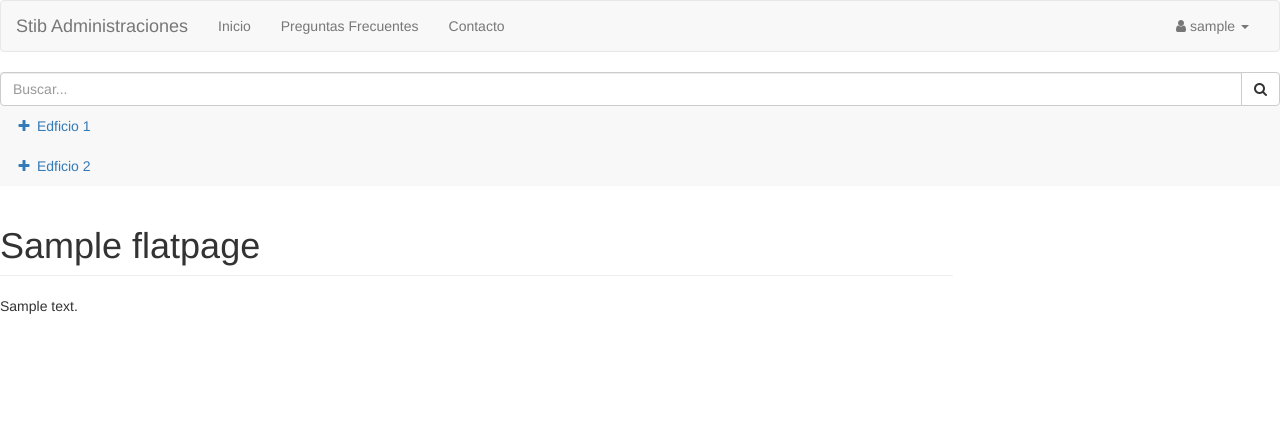
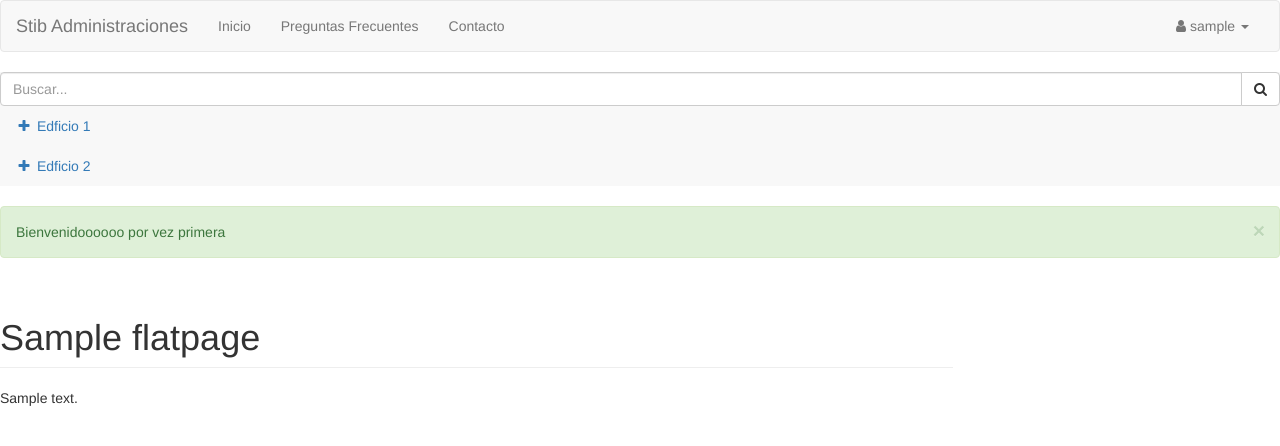
Before and after one commit to nfheredia/stib-administraciones, a Django app: template stib-administraciones/templates/flatpages/default.html in a window 1280 px wide. Shown: the top 446 px of the page. Run offline with Django 3.2, Linux system fonts and the light colour scheme; a user stored in the database is signed in; tables that the repository leaves empty hold one stand-in row (values such as "Sample post"); the template is opened without the code that fills it: most values are stand-ins (such as "Sample title", 1, 10 or a date in 2020); data that the repository does not hold is empty; parts of the project's set-up code (start-up, migrations or seed data) failed here and were passed over; some libraries are stand-ins or nearby versions.

Commit message:
WIP - Msj de bienvenida.

```diff
--- a/stib-administraciones/perfiles/forms.py
+++ b/stib-administraciones/perfiles/forms.py
@@ -9,4 +9,4 @@ class PerfilesForm(forms.ModelForm):
     """
     class Meta:
         model = Perfiles
-        exclude = ['user']
+        exclude = ['user', 'alerta_bienvenida']
--- a/stib-administraciones/perfiles/models.py
+++ b/stib-administraciones/perfiles/models.py
@@ -11,7 +11,7 @@ class Perfiles(TimeStampedModel):
     Perfiles de los usuarios.
     Para agregar informacion extra al modelo por defecto.
     """
-    user = models.ForeignKey(AUTH_USER_MODEL, verbose_name=u"Usuario")
+    user = models.ForeignKey(AUTH_USER_MODEL, verbose_name=u"Usuario", unique=True)
     nombre = models.CharField(blank=False, max_length=150, verbose_name=u"Nombre")
     telefono_fijo = models.CharField(blank=True, max_length=15, null=True, verbose_name=u"Teléfono Fijo")
     telefono_emergencia = models.CharField(blank=True, max_length=15, null=True, verbose_name=u"Teléfono de emergencia")
@@ -19,11 +19,17 @@ class Perfiles(TimeStampedModel):
     email_2 = models.EmailField(blank=True, null=True, verbose_name=u"Otro Email")
     direccion_oficina = models.CharField(blank=False, max_length=150, verbose_name=u"Dirección de la oficina")
     direccion_alternativa = models.CharField(blank=True, max_length=150, null=True, verbose_name=u"Dirección alternativa")
+    alerta_bienvenida = models.BooleanField(default=True, verbose_name=u"Mostrar alerta de bienvenida",
+                                            help_text=u"Este campo se utiliza para advertile al usuario que edite su perfil cuando ingresa por primera vez")
 
     def __unicode__(self):
         """ Muestro el nombre, sirve para el sitio de admin """
         return self.nombre
 
+    @classmethod
+    def mostrar_mensaje_bienvenida(cls, user_id):
+        return cls.objects.filter(user=user_id).get()
+
     class Meta:
         verbose_name = 'Perfiles'
         verbose_name_plural = 'Perfiles'
--- /dev/null
+++ b/stib-administraciones/perfiles/templatetags/perfiles_tags.py
@@ -0,0 +1,14 @@
+from django import template
+from ..models import Perfiles
+
+register = template.Library()
+
+@register.inclusion_tag('perfiles/mostrar_mensaje_bienvenida.html')
+def mostrar_mensaje_bienvenida(user_id):
+    """
+    Recibe el usuario logueado.
+    Devuelve en una variable si mostrar o no
+    el msg de bienvenida...
+    """
+    mostrar_msg = Perfiles.mostrar_mensaje_bienvenida(user_id)
+    return {"mostrar_msg": mostrar_msg.alerta_bienvenida}
--- a/stib-administraciones/templates/flatpages/default.html
+++ b/stib-administraciones/templates/flatpages/default.html
@@ -1,12 +1,14 @@
 {% extends "base.html" %}
+{% load perfiles_tags %}
 
 {% block content %}
     <div class="row">
+        <div class="col-lg-12">
+            {% mostrar_mensaje_bienvenida request.user.id %}
+        </div>
         <div class="col-lg-9">
             <h1 class="page-header">{{ flatpage.title }}</h1>
-
             {{ flatpage.content|safe }}
-
         </div>
     </div>
 {% endblock %}
--- /dev/null
+++ b/stib-administraciones/templates/perfiles/mostrar_mensaje_bienvenida.html
@@ -0,0 +1,7 @@
+{% if mostrar_msg == True %}
+        <br>
+        <div class="alert alert-dismissable alert-success">
+            <button aria-hidden="true" data-dismiss="alert" class="close"type="button">×</button>
+            Bienvenidoooooo por vez primera
+        </div>
+{% endif %}
```
Also changed, not shown: stib-administraciones/perfiles/migrations/0002_auto__add_field_perfiles_alerta_bienvenida.py (added), stib-administraciones/perfiles/migrations/0003_auto__add_unique_perfiles_user.py (added), stib-administraciones/perfiles/templatetags/__init__.py (added).
